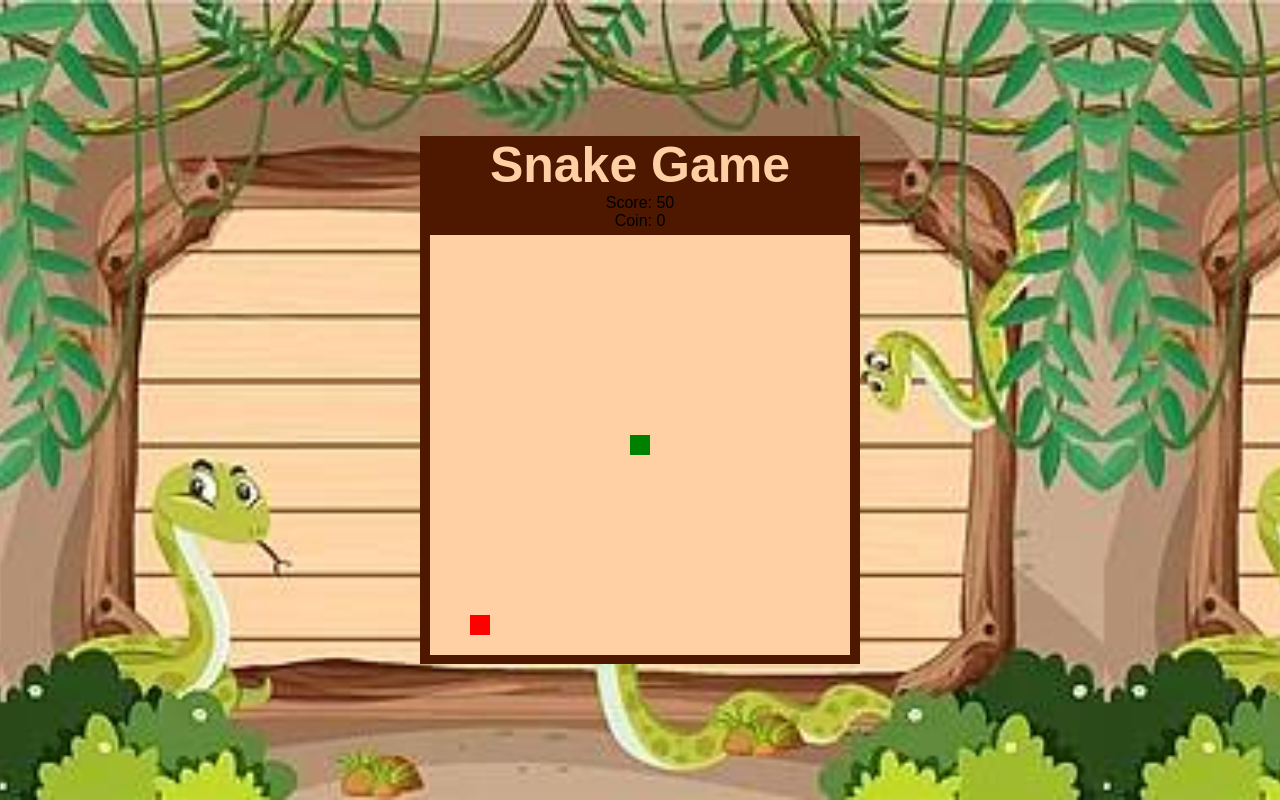
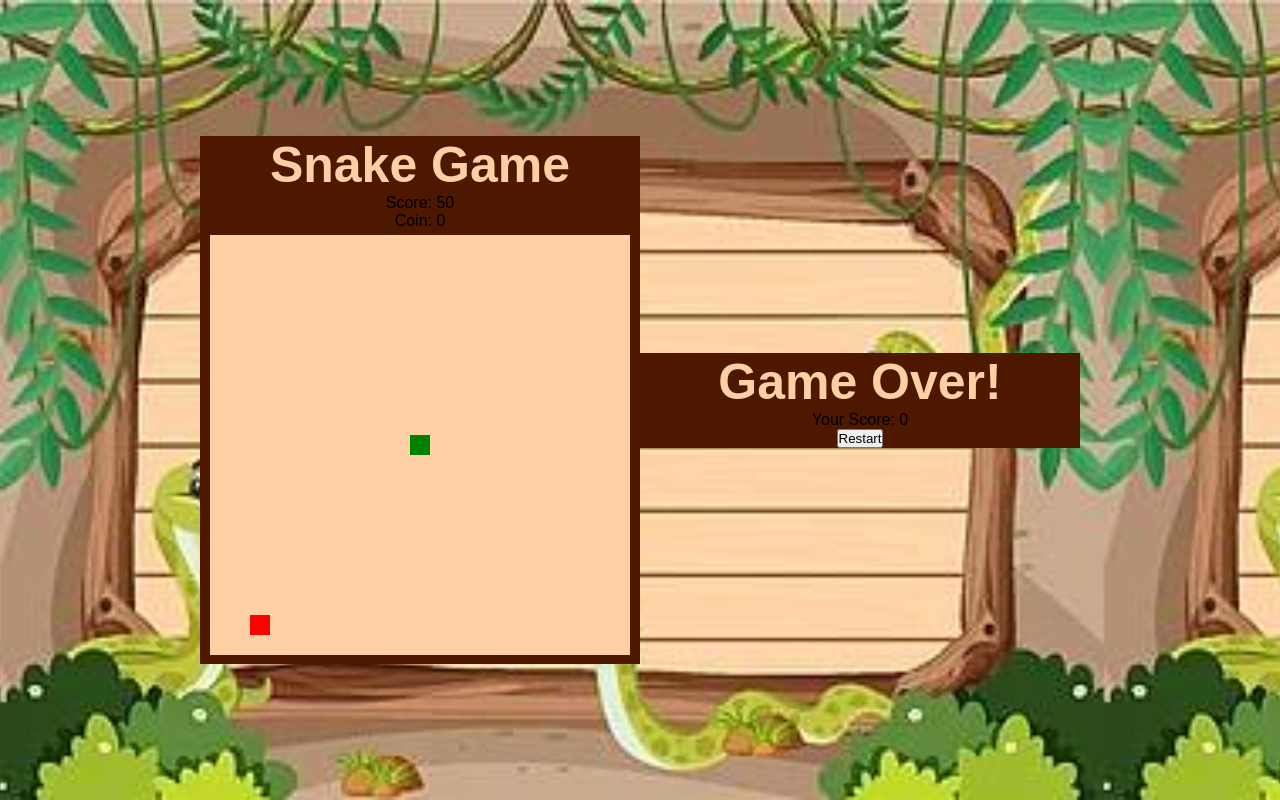
Before and after one commit to muhammadali-se/snake-game, a plain HTML site: page index.html in a window 1280 px wide. Drawn offline with Linux system fonts and the light colour scheme.

Commit message:
Update index.html

```diff
--- a/index.html
+++ b/index.html
@@ -27,10 +27,18 @@
         <h1>Sorry, This game is only for <b>desktop</b></h1>
         <p>
           Currently this game's <b>Mobile version</b> is unavailable. We are
-          working with <b>Mobile version</b>. Please wait few days. Thank you.
+          working with <b>Mobile version</b>. Please wait a few days. Thank you.
         </p>
       </div>
     </main>
+
+    <!-- Game Over Popup -->
+    <div class="game-over-popup" id="game-over-popup">
+      <h1>Game Over!</h1>
+      <p>Your Score: <span id="final-score">0</span></p>
+      <button id="restart-button">Restart</button>
+    </div>
+
     <script src="snake.js"></script>
   </body>
 </html>
```
